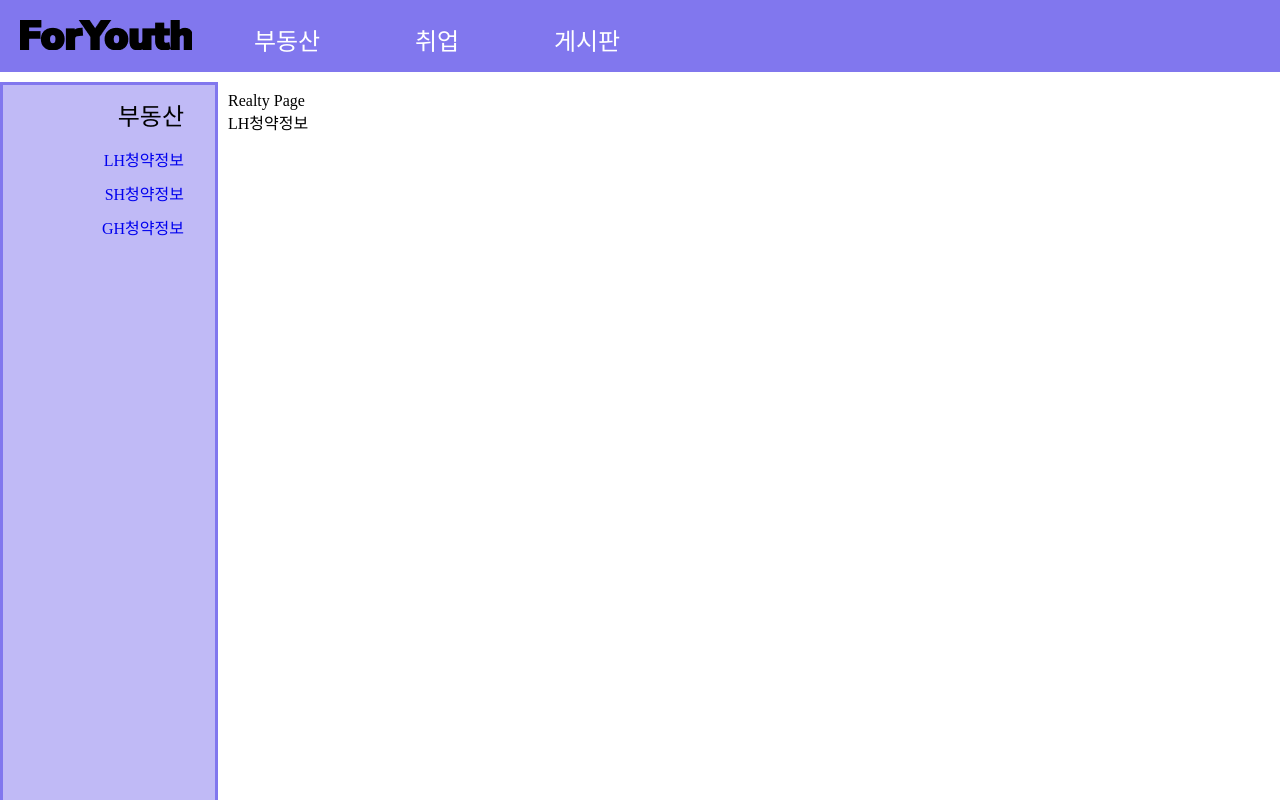
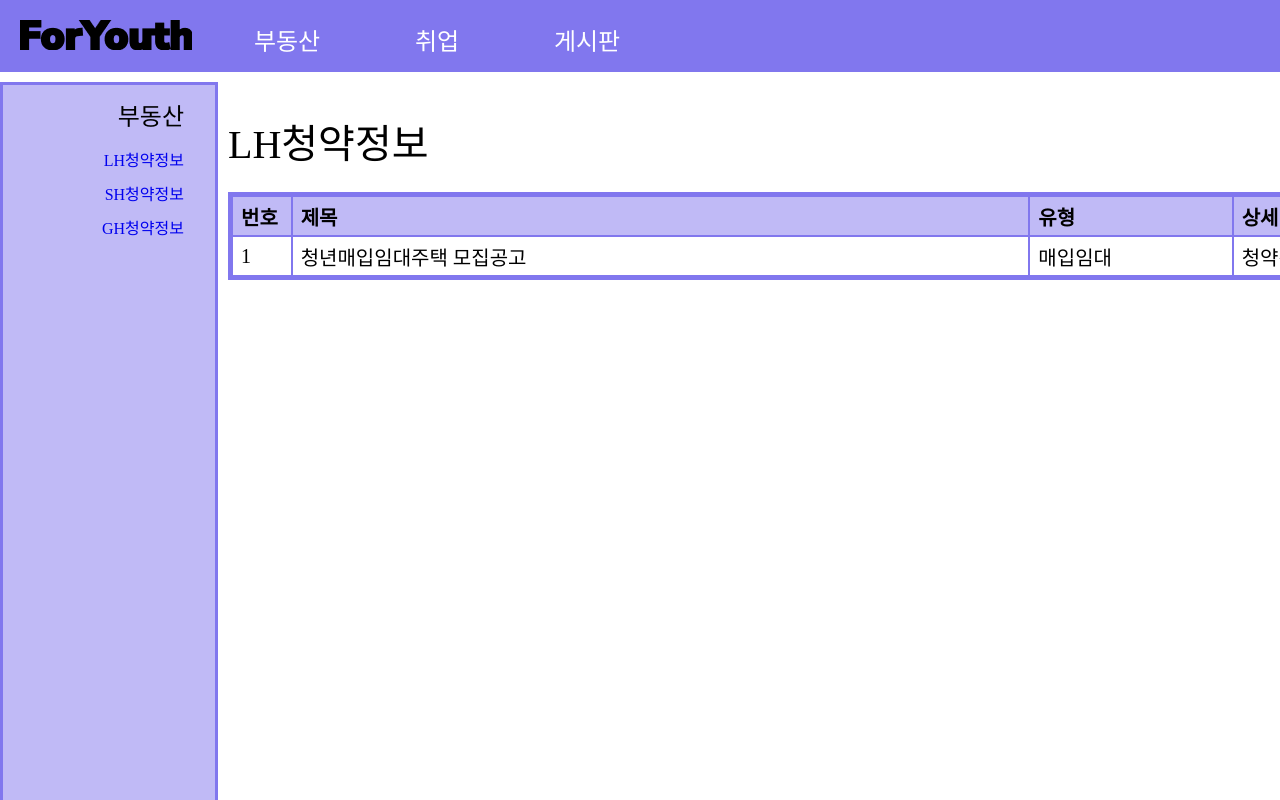
Before and after one commit to HaeBeach/ForYouth_Front, a Vue app: page /realty/lh in a window 1280 px wide. Shown: the top 800 px of the page. Built offline with nearby package versions, Linux system fonts and the light colour scheme.

Commit message:
add table on lh notice

```diff
--- a/src/body/realty/LHBody.vue
+++ b/src/body/realty/LHBody.vue
@@ -1,11 +1,74 @@
 <template>
-    <div>
+    <div id="title">
         LH청약정보
+        <div id="page-size">
+            <select name="pageSize">
+                <option value="10">10개씩 보기</option>
+                <option value="30">30개씩 보기</option>
+                <option value="50">50개씩 보기</option>
+            </select>
+        </div>
     </div>
+    <table>
+        <tr id="table-title">
+            <td id="column1">번호</td>
+            <td id="column2">제목</td>
+            <td id="column3">유형</td>
+            <td id="column4">상세</td>
+        </tr>
+        <tr>
+            <td id="column1">1</td>
+            <td id="column2">청년매입임대주택 모집공고</td>
+            <td id="column3">매입임대</td>
+            <td id="column4">청약센터 바로가기</td>
+        </tr>
+    </table>
 </template>
 <script>
 
 </script>
 <style>
+    #title {
+        width: 1212px;
+        height: 80px;
+        font-size: 40px;
+        margin-top: 20px;
+    }
+    #table-title {
+        font-weight: bold;
+        background-color: rgba(129, 119, 238, 0.5);
+    }
+    #page-size {
+        height: 80px;
+        float: right;
+        display: flex;
+        flex-direction: column;
+        justify-content: flex-end;
+    }
+    #column1 {
+        width: 50px;
+    }
+    #column2 {
+        width: 758px;
+    }
+    #column3 {
+        width: 200px;
+    }
+    #column4 {
+        width: 200px;
+    }
 
+    tr {
+        height: 40px;
+    }
+    td {
+        padding-left: 8px;
+        border: 1px solid #8177EE;
+    }
+    table {
+        width: 1212px;
+        font-size: 20px;
+        border: 4px solid #8177EE;
+        border-spacing: 0px;
+    }
 </style>
--- a/src/views/RealtyPage.vue
+++ b/src/views/RealtyPage.vue
@@ -3,7 +3,6 @@
         <RealtySidebar/>
     </div>
     <div id="body">
-        Realty Page
         <router-view></router-view>
     </div>
 </template>
```
